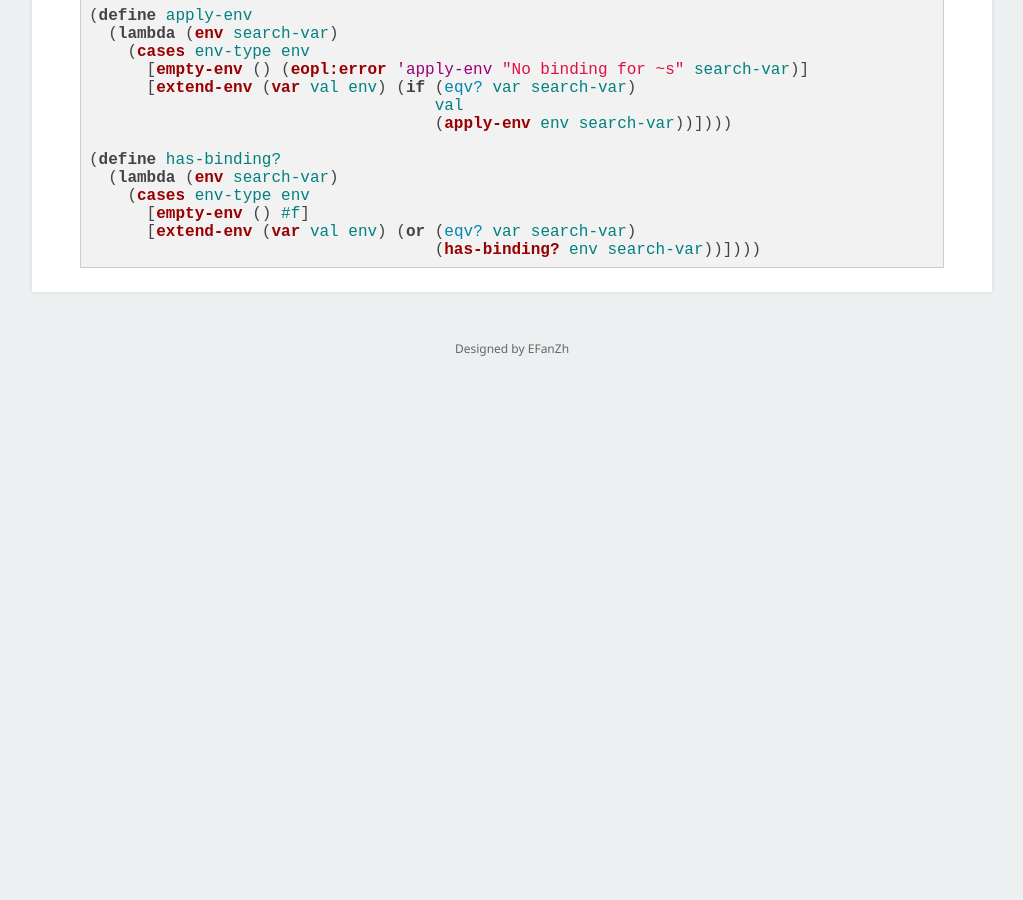
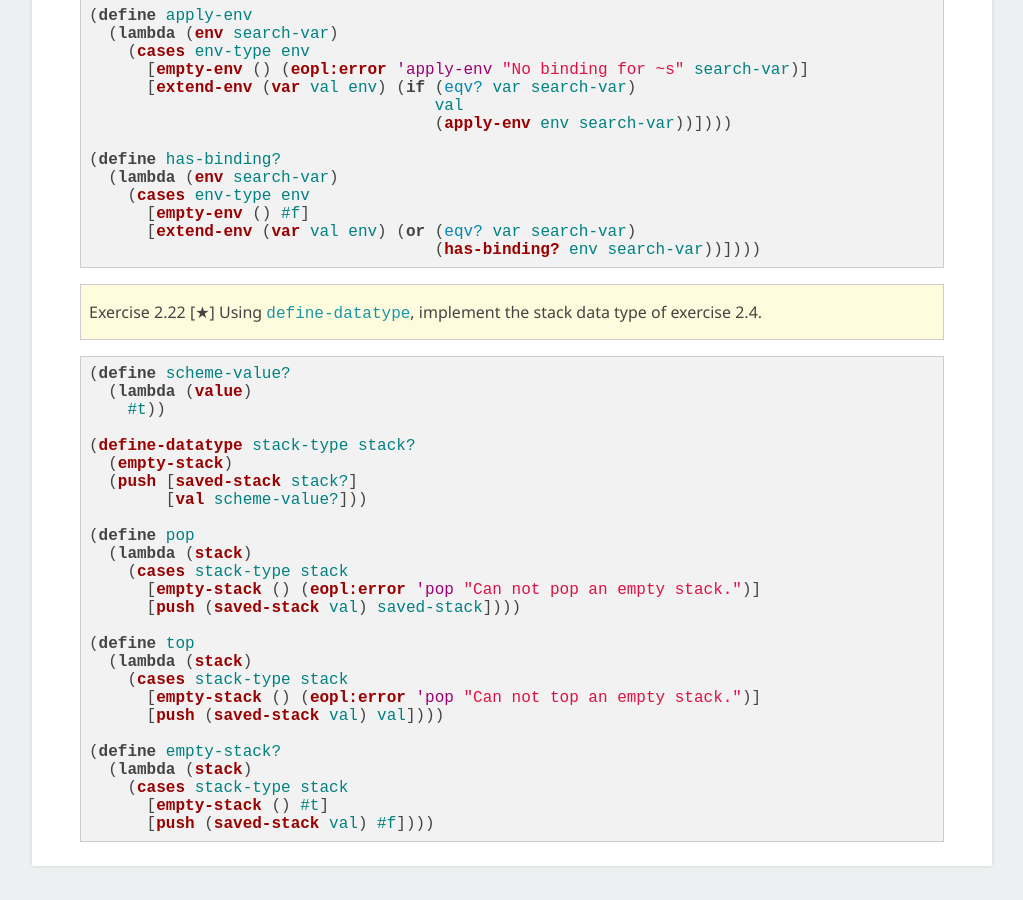
Before and after one commit to EFanZh/efanzh.github.io, a Jekyll site: the page built from _posts/2017-08-06-essentials-of-programming-languages-exercises.md, in a window 1280 px wide and 900 px high, scrolled down 31299 px. Shown: the whole window, without its empty margins (128-1151 px from the left). Built offline with Jekyll 4.4.1, drawn with Linux system fonts in a browser that asks for light colours; formulas are drawn with MathJax 3; before the commit the page ends 31704 px from its top, so only the background shows below that.

Commit message:
Add EOPL exercise 2.22

````diff
--- a/_posts/2017-08-06-essentials-of-programming-languages-exercises.md
+++ b/_posts/2017-08-06-essentials-of-programming-languages-exercises.md
@@ -1635,3 +1635,34 @@ Remaining implementations are the same as the ones in exercise 2.15.
       [extend-env (var val env) (or (eqv? var search-var)
                                     (has-binding? env search-var))])))
 ```
+
+> Exercise 2.22 [★] Using `define-datatype`, implement the stack data type of exercise 2.4.
+
+```racket
+(define scheme-value?
+  (lambda (value)
+    #t))
+
+(define-datatype stack-type stack?
+  (empty-stack)
+  (push [saved-stack stack?]
+        [val scheme-value?]))
+
+(define pop
+  (lambda (stack)
+    (cases stack-type stack
+      [empty-stack () (eopl:error 'pop "Can not pop an empty stack.")]
+      [push (saved-stack val) saved-stack])))
+
+(define top
+  (lambda (stack)
+    (cases stack-type stack
+      [empty-stack () (eopl:error 'pop "Can not top an empty stack.")]
+      [push (saved-stack val) val])))
+
+(define empty-stack?
+  (lambda (stack)
+    (cases stack-type stack
+      [empty-stack () #t]
+      [push (saved-stack val) #f])))
+```
````
